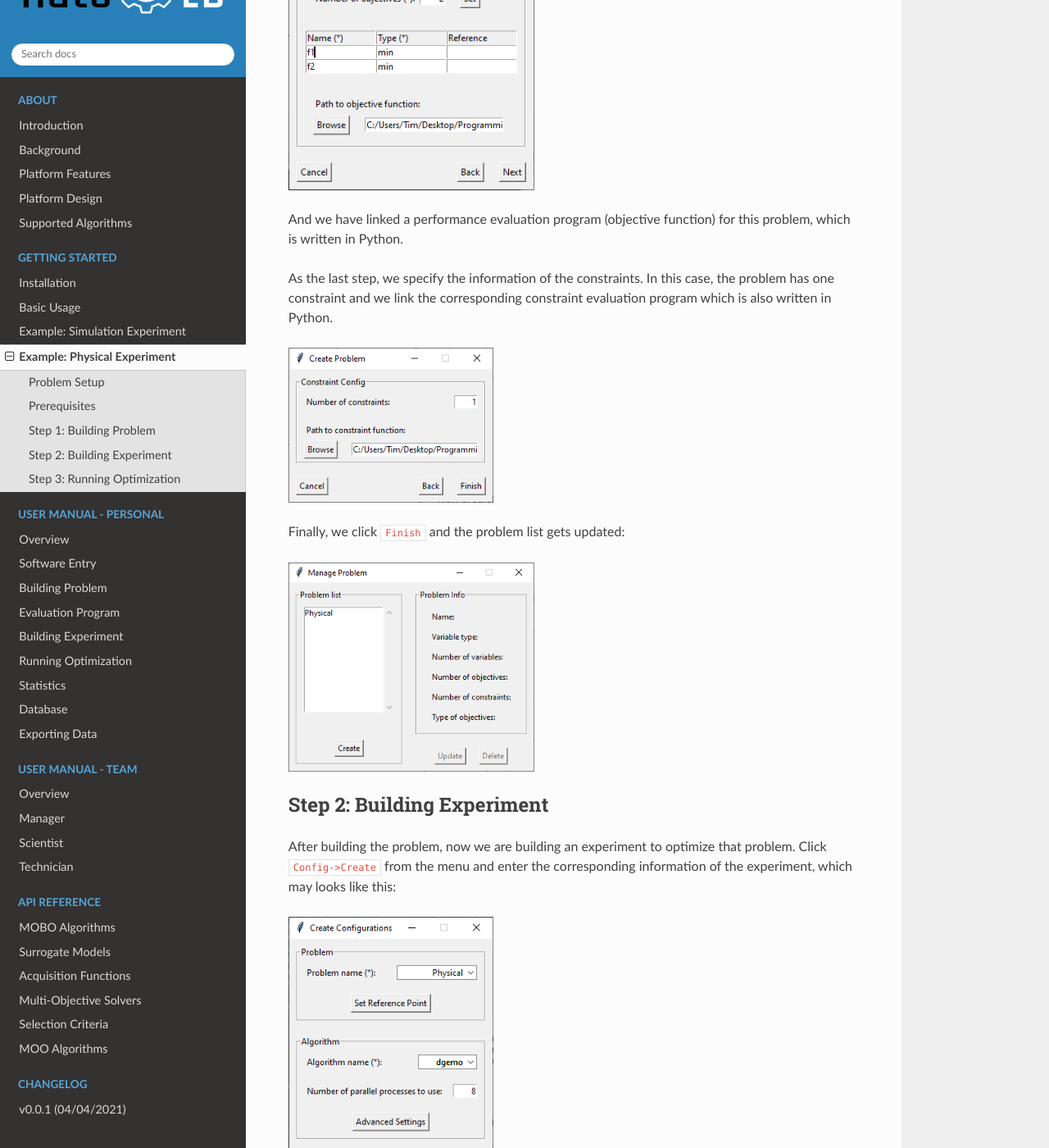
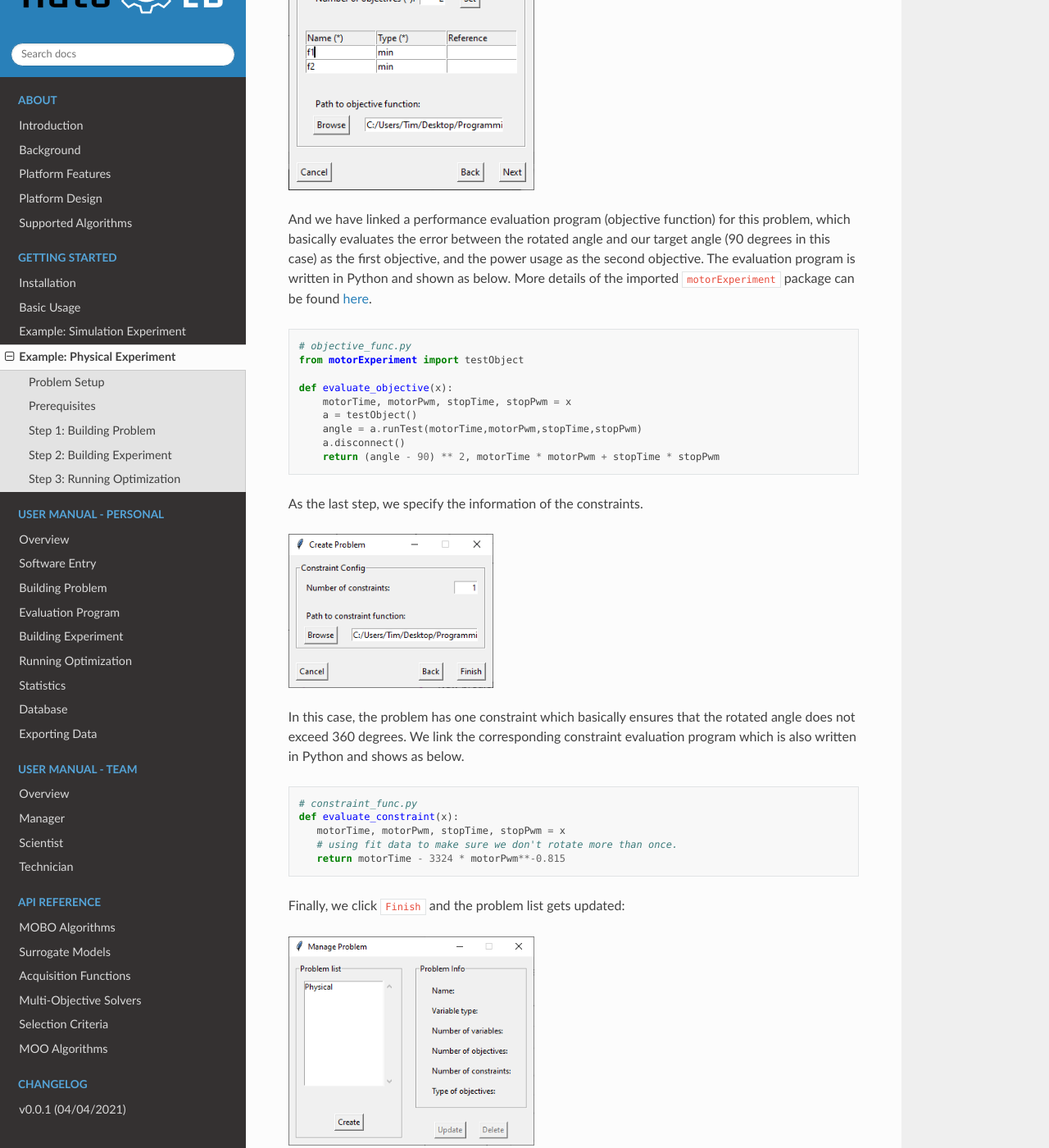
Before and after one commit to yunshengtian/AutoOED, a Sphinx documentation site: the page built from docs/source/content/getting-started/example-physical.rst, in a window 1280 px wide and 1400 px high, scrolled down 3042 px. Shown: the whole window at 82% size. Built offline with Sphinx 7.4.7 and the Read the Docs theme 2.0.0, drawn with Linux system fonts in a browser that asks for light colours.

Commit message:
update docs: physical experiment

```diff
--- a/docs/source/content/getting-started/example-physical.rst
+++ b/docs/source/content/getting-started/example-physical.rst
@@ -74,13 +74,39 @@ that are supposed to be minimized (f1 means the error in the intended rotation,
    :width: 300 px
 
 And we have linked a performance evaluation program (objective function) for this problem,
-which is written in Python.
+which basically evaluates the error between the rotated angle and our target angle (90 degrees in this case)
+as the first objective, and the power usage as the second objective.
+The evaluation program is written in Python and shown as below.
+More details of the imported ``motorExperiment`` package can be found
+`here <http://people.csail.mit.edu/yunsheng/autooed/docs/physical_example_code.zip>`_.
 
-As the last step, we specify the information of the constraints. In this case, the problem has one constraint
-and we link the corresponding constraint evaluation program which is also written in Python.
+.. code-block:: python
+
+   # objective_func.py
+   from motorExperiment import testObject
+
+   def evaluate_objective(x):
+       motorTime, motorPwm, stopTime, stopPwm = x
+       a = testObject()
+       angle = a.runTest(motorTime,motorPwm,stopTime,stopPwm)
+       a.disconnect()
+       return (angle - 90) ** 2, motorTime * motorPwm + stopTime * stopPwm
+
+As the last step, we specify the information of the constraints.
 
 .. figure:: ../../_static/getting-started/example-physical/build-problem/create_constraint.png
    :width: 250 px
+
+In this case, the problem has one constraint which basically ensures that the rotated angle does not exceed 360 degrees.
+We link the corresponding constraint evaluation program which is also written in Python and shows as below.
+
+.. code-block:: python
+
+   # constraint_func.py
+   def evaluate_constraint(x):
+      motorTime, motorPwm, stopTime, stopPwm = x
+      # using fit data to make sure we don't rotate more than once.
+      return motorTime - 3324 * motorPwm**-0.815
 
 Finally, we click ``Finish`` and the problem list gets updated:
 
```
